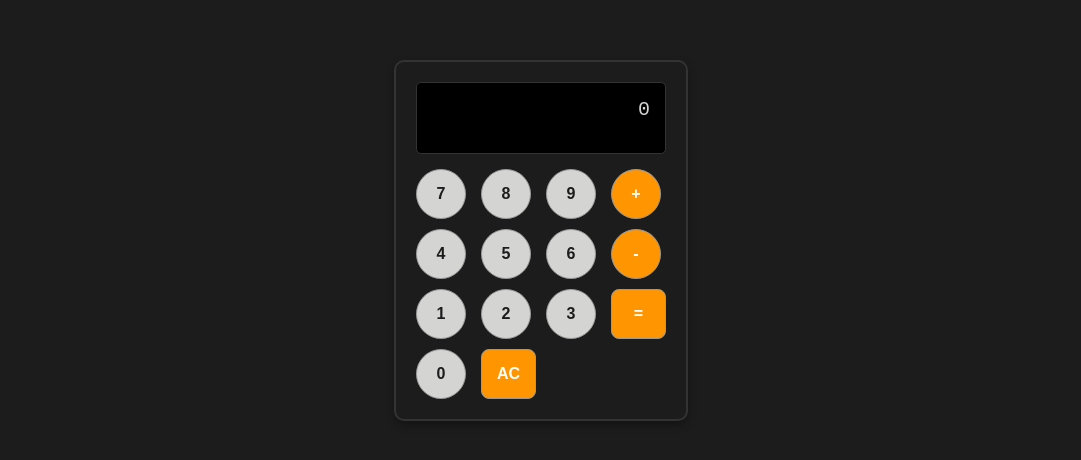
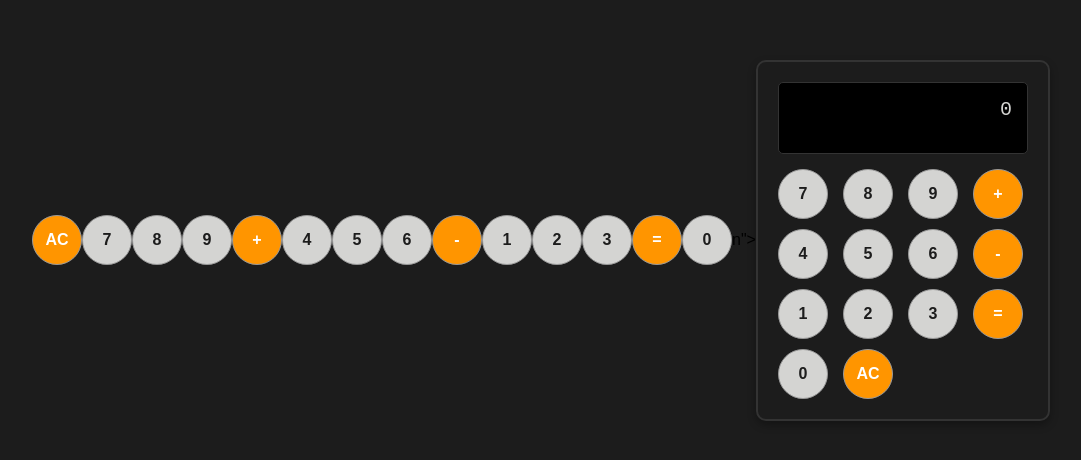
Before and after one commit to Birajgiri/SimpleCalculator, a plain HTML site: page index.html in a window 1280 px wide. Shown: the part 160-620 px from the top of the page, without its empty margins (99-1180 px from the left). Drawn offline with Linux system fonts and the light colour scheme.

Commit message:
UI changes

```diff
--- a/index.html
+++ b/index.html
@@ -1,5 +1,22 @@
-<!DOCTYPE html>
-<html lang="en">
+<!DOCTYPE h        <div class="buttons">
+            <button class="action" onclick="reset()">AC</button>
+            <button onclick="enterDigit(7)">7</button>
+            <button onclick="enterDigit(8)">8</button>
+            <button onclick="enterDigit(9)">9</button>
+
+            <button class="operator" onclick="enterOperator('+')">+</button>
+            <button onclick="enterDigit(4)">4</button>
+            <button onclick="enterDigit(5)">5</button>
+            <button onclick="enterDigit(6)">6</button>
+
+            <button class="operator" onclick="enterOperator('-')">-</button>
+            <button onclick="enterDigit(1)">1</button>
+            <button onclick="enterDigit(2)">2</button>
+            <button onclick="enterDigit(3)">3</button>
+
+            <button class="action" onclick="calculate()">=</button>
+            <button class="zero" onclick="enterDigit(0)">0</button>
+        </div>n">
 <head>
     <meta charset="UTF-8">
     <meta name="viewport" content="width=device-width, initial-scale=1.0">
--- a/style.css
+++ b/style.css
@@ -67,8 +67,9 @@ button:hover {
 .action {
     background: #FF9500;
     color: white;
-    border-radius: 8px;
-    width: auto;
+    border-radius: 25px;
+    width: 50px;
+    height: 50px;
 }
 
 .action:hover {
```
